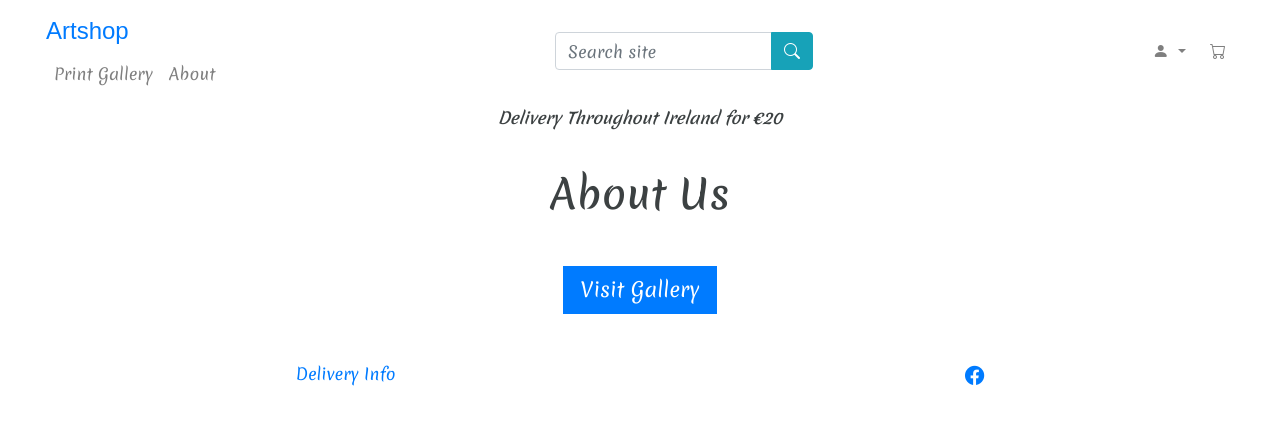
After one commit to SiobhanP1/art-shop-ecommerce-store, a Django app: page /about/ in a window 1280 px wide. The commit adds this page. Shown: the top 425 px of the page. Run offline with Django 3.2, Linux system fonts and the light colour scheme; some libraries are stand-ins or nearby versions; some web fonts are replaced.

Commit message:
Create basic about and delivery page templates, urls and views

```diff
--- /dev/null
+++ b/home/templates/home/about.html
@@ -0,0 +1,26 @@
+{% extends 'base.html' %}
+{% load static %}
+
+{% block content %}
+<section class="container header-container">
+    <div class="row h-500">
+        <div class="text-center mx-auto">
+            <div class="">
+                <h1 class="">About Us</h1>
+            </div>
+            <div class="mt-3">
+                <p><strong></strong></p>
+            </div>
+            <div class="my-5">
+                <h4>
+                    <a class="btn btn-primary btn-lg rounded-0" href="{% url 'all_artwork' %}">
+                        Visit Gallery
+                    </a>
+                </h4>
+            </div>
+        </div>
+    </div>
+</section>
+
+{% include 'includes/footer.html' %}
+{% endblock %}
--- a/home/urls.py
+++ b/home/urls.py
@@ -4,4 +4,6 @@
 
 urlpatterns = [
     path('', views.index, name="home"),
+    path('about/', views.about, name="about"),
+    path('delivery/', views.delivery, name="delivery"),
 ]
--- a/home/views.py
+++ b/home/views.py
@@ -4,3 +4,13 @@
 def index(request):
     """A view to return the home page"""
     return render(request, 'home/index.html')
+
+
+def about(request):
+    """A view to return the about page"""
+    return render(request, 'home/about.html')
+
+
+def delivery(request):
+    """A view to return the delivery page"""
+    return render(request, 'home/delivery.html')
--- a/templates/base.html
+++ b/templates/base.html
@@ -67,7 +67,7 @@
                                 <a class="nav-link" href="{% url 'all_artwork' %}">Print Gallery</a>
                             </li>
                             <li class="nav-item">
-                                <a class="nav-link" href="">About</a>
+                                <a class="nav-link" href="{% url 'about' %}">About</a>
                             </li>
                         </ul>
                     </div>
--- a/templates/includes/footer.html
+++ b/templates/includes/footer.html
@@ -2,7 +2,7 @@
 <div class="container-fluid mb-3">
     <ol class="list-inline d-flex justify-content-around">
         <li class="list-inline-item">
-            <a href="">Delivery Info</a>
+            <a href="{% url 'delivery' %}">Delivery Info</a>
         </li>
         <li class="list-inline-item social-icon">
             <a href="">
```
Also changed, not shown: home/templates/home/delivery.html (added, +26 -0 lines).
